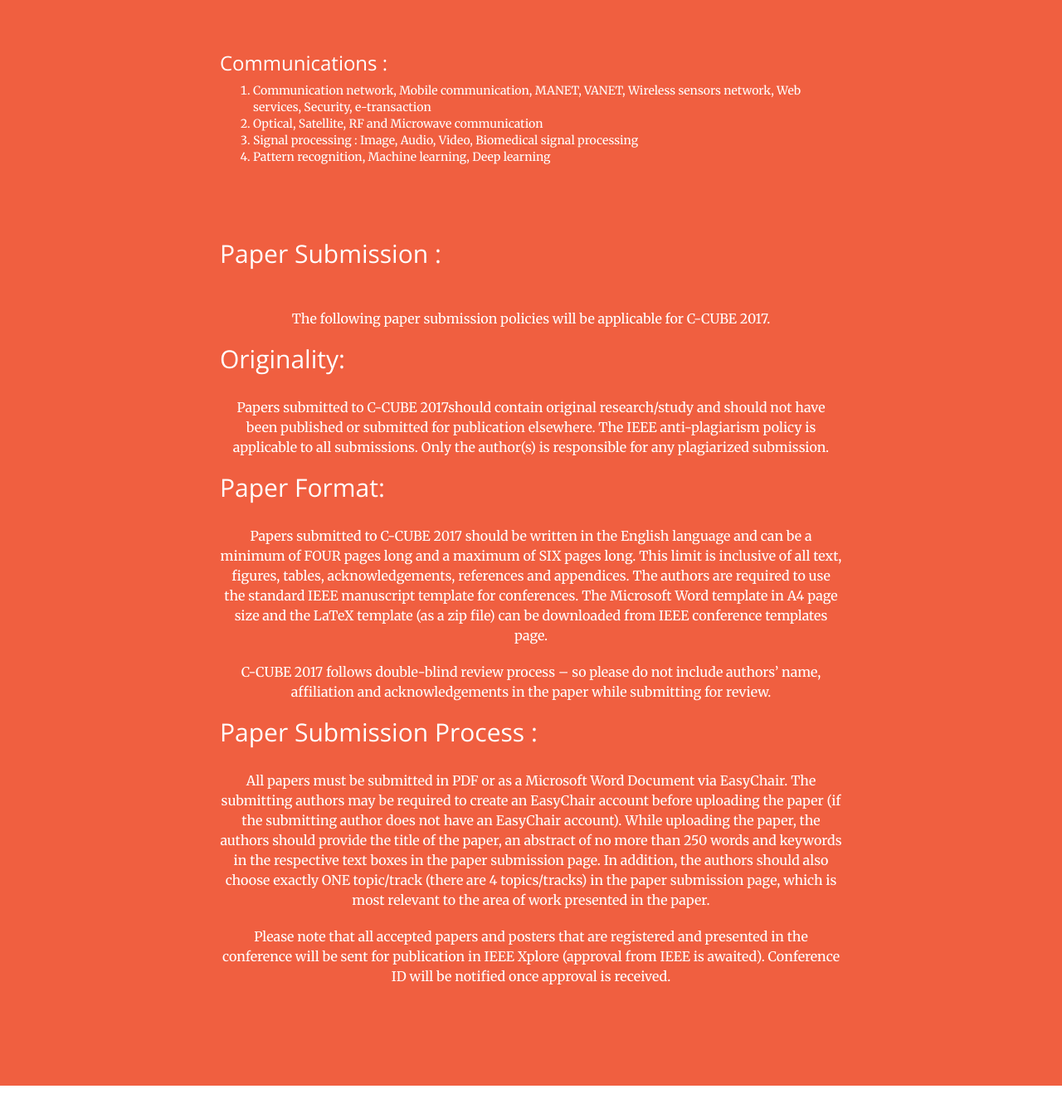
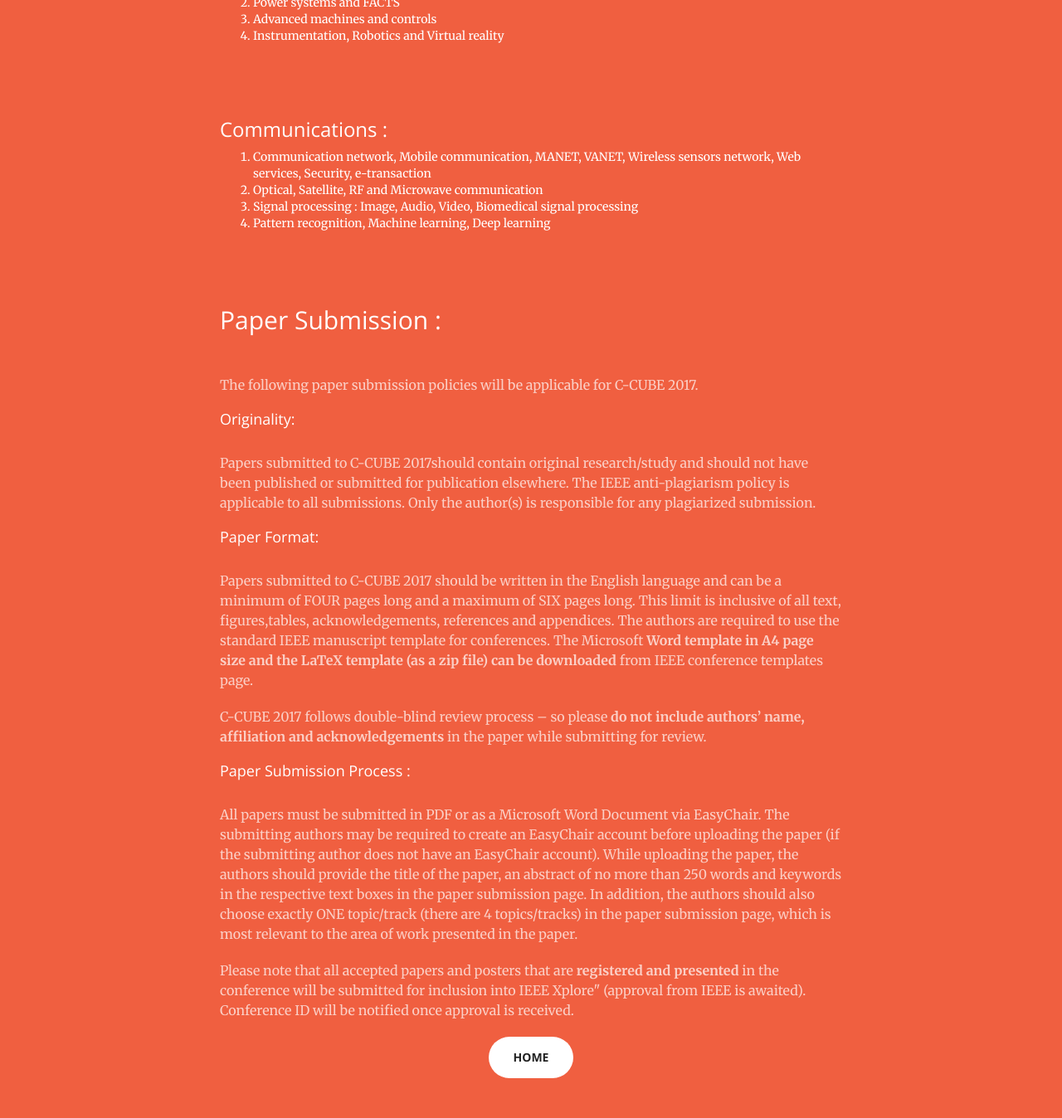
Before and after one commit to YoguBellad/ccube2017, a Jekyll site: the page built from call.html, in a window 1280 px wide and 1400 px high, scrolled down 650 px. Shown: the top 1348 px of the window at 83% size. Built offline with Jekyll 4.4.1, drawn with Linux system fonts in a browser that asks for light colours; before the commit the page ends 1959 px from its top, so only the background shows below that.

Commit message:
changes by mail 0902171023

```diff
--- a/_includes/about.html
+++ b/_includes/about.html
@@ -5,9 +5,11 @@
                 <h2 class="section-heading">About Ccube 2017</h2>
                 <hr class="light">
                 <p class="text-faded">
-CCUBE 2017 is a prestigious event organized with a motivation to provide an excellent international platform for the participants from academia and industry to discuss the cutting edge innovations, dealing with state-of-art research and future developments in the field of circuits, control and communication. This event will be held during December 15- 16, 2017. CCUBE 2017 will cover Keynote address, Plenary sessions, Panel discussions, Paper presentations and Expert lectures. This conference is jointly organized by the departments of ECE, EIE and EEE. The researches around the world are kindly invited to submit papers for CCUBE 2017. The accepted and presented papers will be published in IEEE Xplore (approval from IEEE is awaited). Conference ID will be notified once approval is received.</p>
+CCUBE 2017 is a prestigious event organized with a motivation to provide an excellent international platform for the participants from academia and industry to discuss the cutting edge innovations, dealing with state-of-art research and future developments in the field of circuits, control and communication. This event will be held during December 15- 16, 2017. CCUBE 2017 will cover Keynote address, Plenary sessions, Panel discussions, Paper presentations and Expert lectures. This conference is jointly organized by the departments of ECE, EIE and EEE. The researches around the world are kindly invited to submit papers for CCUBE 2017. The accepted and presented papers will be submitted for inclusion into IEEE Xplore" (approval from IEEE is awaited). Conference ID will be notified once approval is received.
+</p>
 
                 <a href="About_Us" class="btn btn-default btn-xl">Check out more About Us</a>
+<br>
  <a href="About_c313" class="btn btn-default btn-xl">About Ccube 2013</a>
             </div>
         </div>
--- a/_includes/contact.html
+++ b/_includes/contact.html
@@ -4,7 +4,7 @@
             <div class="col-lg-8 col-lg-offset-2 text-center">
                 <h2 class="section-heading">Let's Get In Touch!</h2>
                 <hr class="primary">
-                <p>Ready to start your next project with us? That's great! Give us a call or send us an email and we will get back to you as soon as possible!</p>
+                <p>Ready to start your next project with us? That's great! Send us an email and we will get back to you as soon as possible!</p>
             </div>
         <div class="col-lg-2 col-lg-offset-2 text-center">
             <a href="https://twitter.com/{{ site.twitter_username }}">
--- a/_includes/header.html
+++ b/_includes/header.html
@@ -1,7 +1,7 @@
 <header>
     <div class="header-content">
         <div class="header-content-inner">
-            <h1>International conference on Circuits, Control and Communication</h1>
+            <h1>Second International conference on Circuits, controls and communications</h1>
             <hr>
            <h3 style="color:white;">15 , 16 December 2017</h3>
             <a href="#about" class="btn btn-primary btn-xl page-scroll">Find Out More</a>
--- a/_layouts/callPage.html
+++ b/_layouts/callPage.html
@@ -14,7 +14,9 @@
                 <hr class="light">
 
               <br><br><br>
-<p>The scope of conference papers include but not limited to the following areas:</p>
+<p class="text-faded"  style="text-align: Left">The scope of conference papers include but not limited to the following areas:</p>
+
+<br><br><br>
               <h3 style="text-align: Left">Circuits :</h3>
 <ol style="text-align: Left">
 <li>IOT: Sensors, MEMS, Nano,  Devices and Circuits </li>
@@ -45,33 +47,34 @@
 
 <h2 style="text-align: Left"> Paper Submission : </h2>
 <br><br>
-<p>
+<p class="text-faded"  style="text-align: Left">
 The following paper submission policies will be applicable for C-CUBE 2017.
 </p>
-<h2 style="text-align: Left"> Originality: </h2>
+<h4 style="text-align: Left"> Originality: </h4>
 <br>
-<p>
+<p class="text-faded"  style="text-align: Left">
 Papers submitted to C-CUBE 2017should contain original research/study and should not have been published or submitted for publication elsewhere. The IEEE anti-plagiarism policy is applicable to all submissions. Only the author(s) is responsible for any plagiarized submission.
+
 </p>
- <h2 style="text-align: Left"> Paper Format: </h2>
+ <h4 style="text-align: Left"> Paper Format: </h4>
 <br>
-<p>
-Papers submitted to C-CUBE 2017 should be written in the English language and can be a minimum of FOUR pages long and a maximum of SIX pages long. This limit is inclusive of all text, figures, tables, acknowledgements, references and appendices. The authors are required to use the standard IEEE manuscript template for conferences. The Microsoft Word template in A4 page size and the LaTeX template (as a zip file) can be downloaded from IEEE conference templates page.
+<p class="text-faded"  style="text-align: Left">
+Papers submitted to C-CUBE 2017 should be written in the English language and can be a minimum of FOUR pages long and a maximum of SIX pages long. This limit is inclusive of all text, figures,tables, acknowledgements, references and appendices. The authors are required to use the standard IEEE manuscript template for conferences. The Microsoft <b>Word template in A4 page size and the LaTeX template (as a zip file) can be downloaded </b> from IEEE conference templates page.
 </p>
 
-<p>
-C-CUBE 2017 follows double-blind review process – so please do not include authors’ name, affiliation and acknowledgements in the paper while submitting for review.
+<p class="text-faded"  style="text-align: Left">
+C-CUBE 2017 follows double-blind review process – so please <b>do not include authors’ name, affiliation and acknowledgements </b> in the paper while submitting for review.
 </p>
-<h2 style="text-align: Left"> Paper Submission Process : </h2>
+<h4 style="text-align: Left"> Paper Submission Process : </h4>
 <br>
-<p>
-All papers must be submitted in PDF or as a Microsoft Word Document via EasyChair. The submitting authors may be required to create an EasyChair account before uploading the paper (if the submitting author does not have an EasyChair account). While uploading the paper, the authors should provide the title of the paper, an abstract of no more than 250 words and keywords in the respective text boxes in the paper submission page. In addition, the authors should also choose exactly ONE topic/track (there are 4 topics/tracks) in the paper submission page, which is most relevant to the area of work presented in the paper.
+<p class="text-faded"  style="text-align: Left">All papers must be submitted in PDF or as a Microsoft Word Document via EasyChair. The submitting authors may be required to create an EasyChair account before uploading the paper (if the submitting author does not have an EasyChair account). While uploading the paper, the authors should provide the title of the paper, an abstract of no more than 250 words and keywords in the respective text boxes in the paper submission page. In addition, the authors should also choose exactly ONE topic/track (there are 4 topics/tracks) in the paper submission page, which is most relevant to the area of work presented in the paper.
+
 </p>
 
-<p>
-Please note that all accepted papers and posters that are registered and presented in the conference will be sent for publication in IEEE Xplore (approval from IEEE is awaited). Conference ID will be notified once approval is received.
+<p class="text-faded"  style="text-align: Left">
+Please note that all accepted papers and posters that are<b> registered and presented</b> in the conference will be submitted for inclusion into IEEE Xplore" (approval from IEEE is awaited). Conference ID will be notified once approval is received.
 </p>
-
+<a href="index" class="btn btn-default btn-xl">Home</a>
             </div>
         </div>
     </div>
```
Also changed, not shown: _layouts/Abtus.html (+5 -5 lines), _layouts/c313.html (+12 -12 lines).
